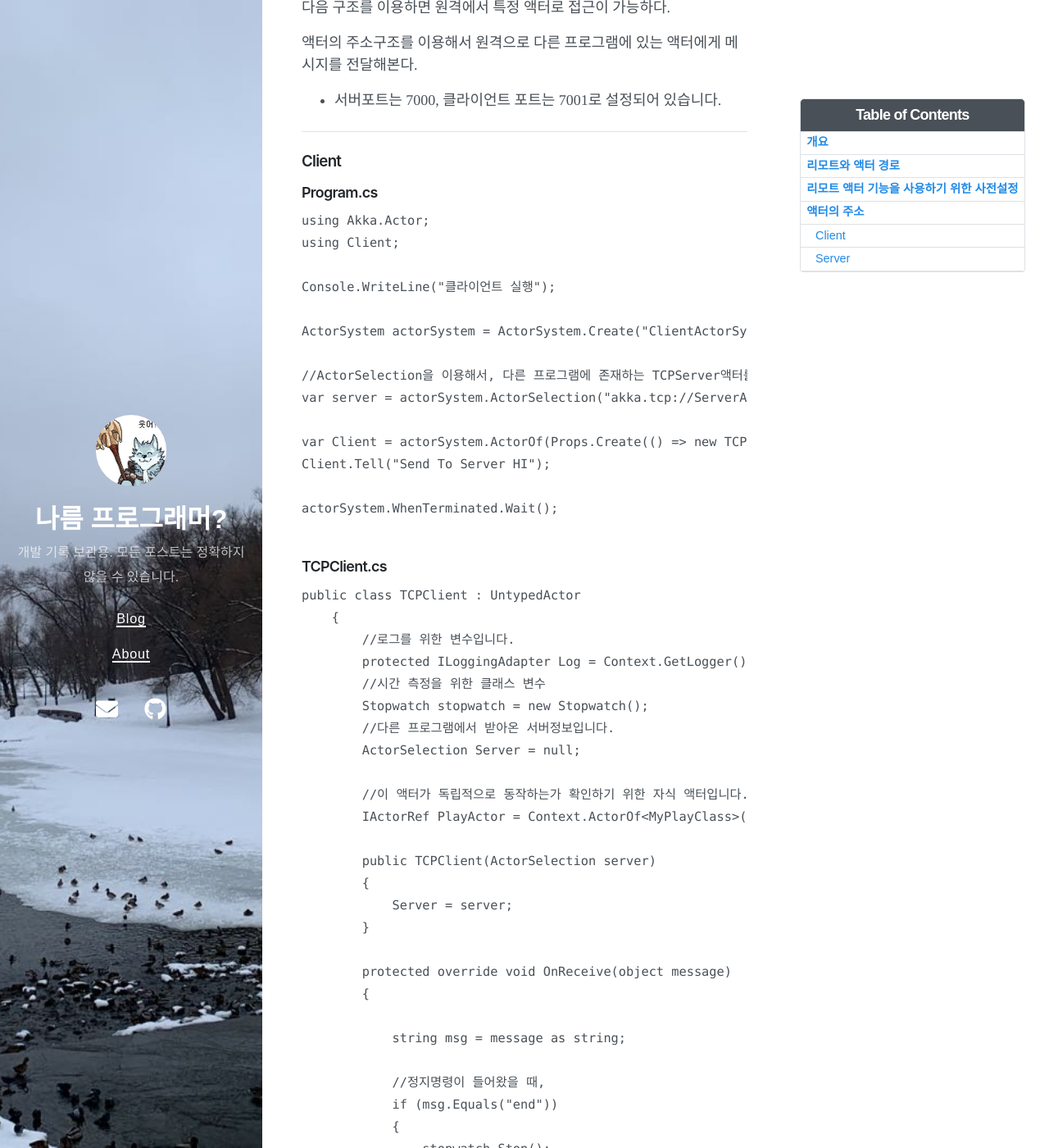
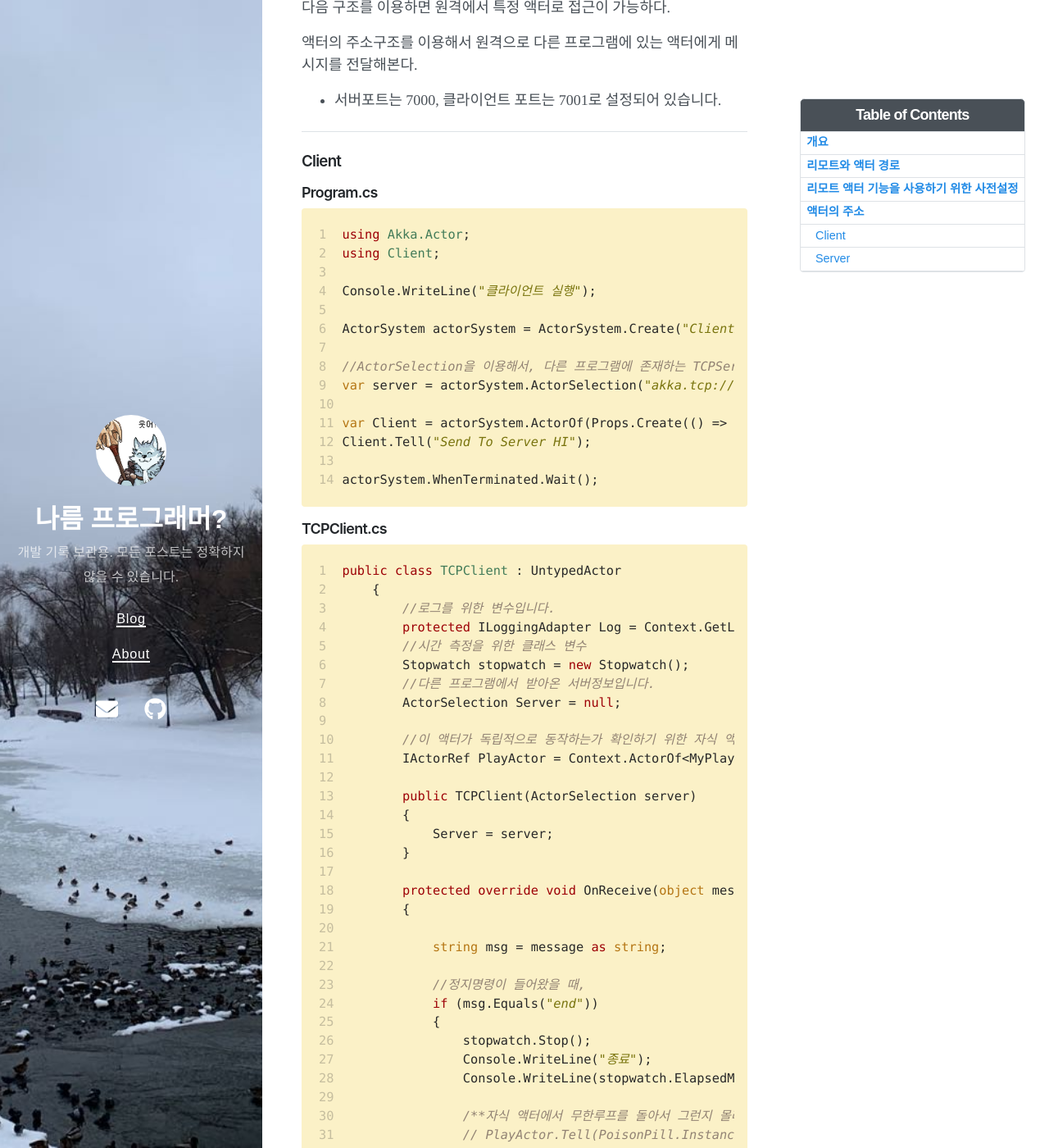
Before and after one commit to bu30808/bu30808.github.io, a Jekyll site: the page built from _posts/2023-06-12-akka_remote.md, in a window 1280 px wide and 1400 px high, scrolled down 2285 px. Shown: the whole window at 82% size. Built offline with Jekyll 4.4.1, drawn with Linux system fonts in a browser that asks for light colours; nearby versions of some CDN libraries; some of the changed text lies outside the part shown.

Commit message:
Update 2023-06-12-akka_remote.md

````diff
--- a/_posts/2023-06-12-akka_remote.md
+++ b/_posts/2023-06-12-akka_remote.md
@@ -97,7 +97,7 @@ var system = ActorSystem.Create("MyActorSystem", config);
 ### Client
 
 #### Program.cs
-```C#
+{% highlight cs linenos %}
 using Akka.Actor;
 using Client;
 
@@ -112,10 +112,10 @@ var Client = actorSystem.ActorOf(Props.Create(() => new TCPClient(server)), "TCP
 Client.Tell("Send To Server HI");
 
 actorSystem.WhenTerminated.Wait();
-```
+{% endhighlight %}
 
 #### TCPClient.cs
-```C#
+{% highlight cs linenos %}
 public class TCPClient : UntypedActor
     {
         //로그를 위한 변수입니다.
@@ -198,14 +198,14 @@ public class TCPClient : UntypedActor
             Console.WriteLine("이제 그만");
         }
     }
-```
+{% endhighlight %}
 
 --------------------------
 
 ### Server
 
 #### Program.cs
-```C#
+{% highlight cs linenos %}
 using Akka.Actor;
 using Server;
 
@@ -217,10 +217,10 @@ var TCPActor = actorSystem.ActorOf<TCPServer>("TCPServer");
 
 actorSystem.WhenTerminated.Wait();
 
-```
+{% endhighlight %}
 
 #### TCPServer.cs
-```C#
+{% highlight cs linenos %}
     public  class TCPServer : UntypedActor
     {
         //로그를 위한 변수입니다.
@@ -252,7 +252,7 @@ actorSystem.WhenTerminated.Wait();
             Sender.Tell("end");
         }
     }
-```
+{% endhighlight %}
 
 단순 숫자를 20만개 보냈을 때 -> 1.3초
 길이가 10인 문자열을 랜덤으로 조립해서 20만개 보냈을 때 -> 1.5~1.6초
````
